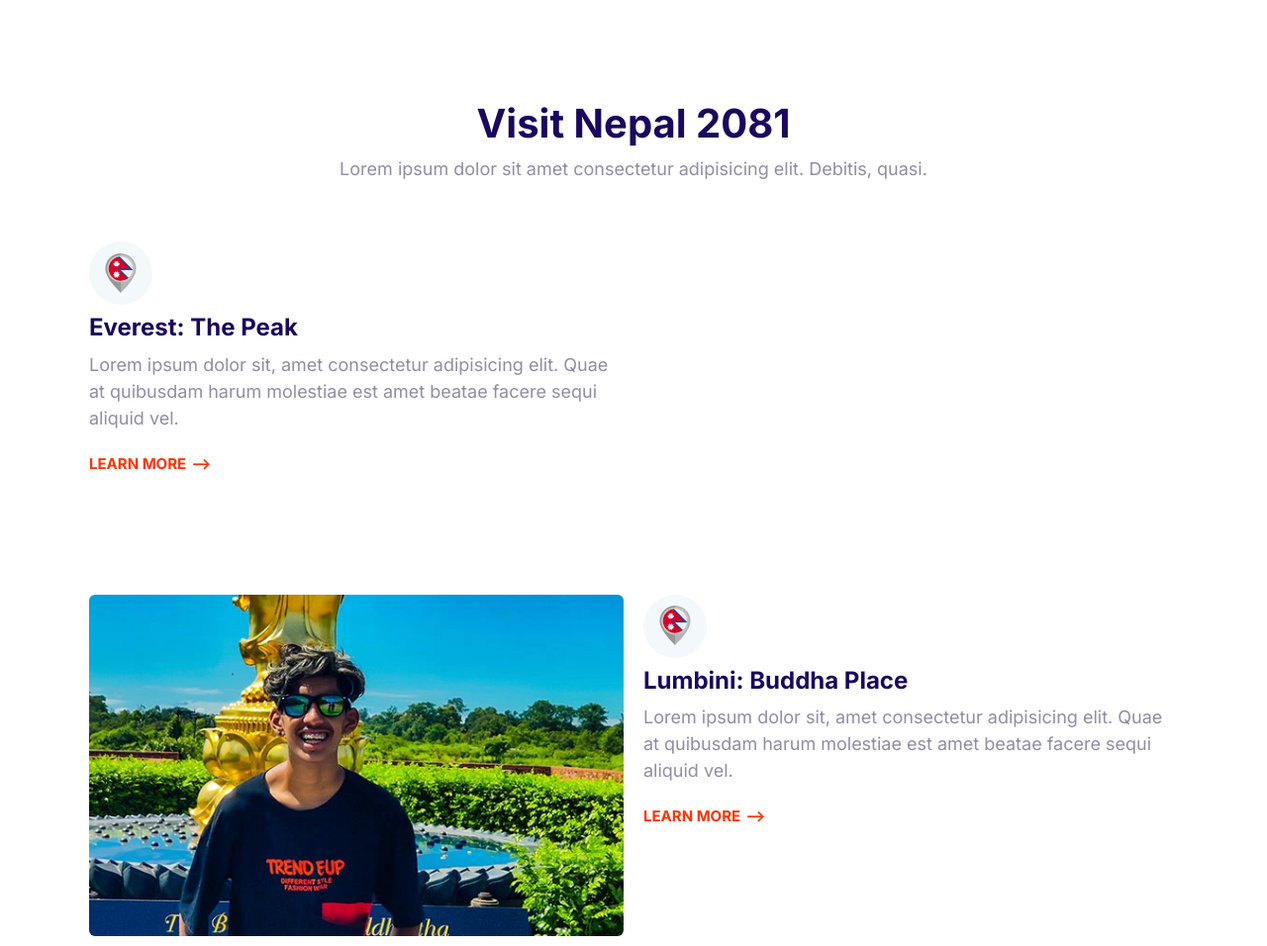
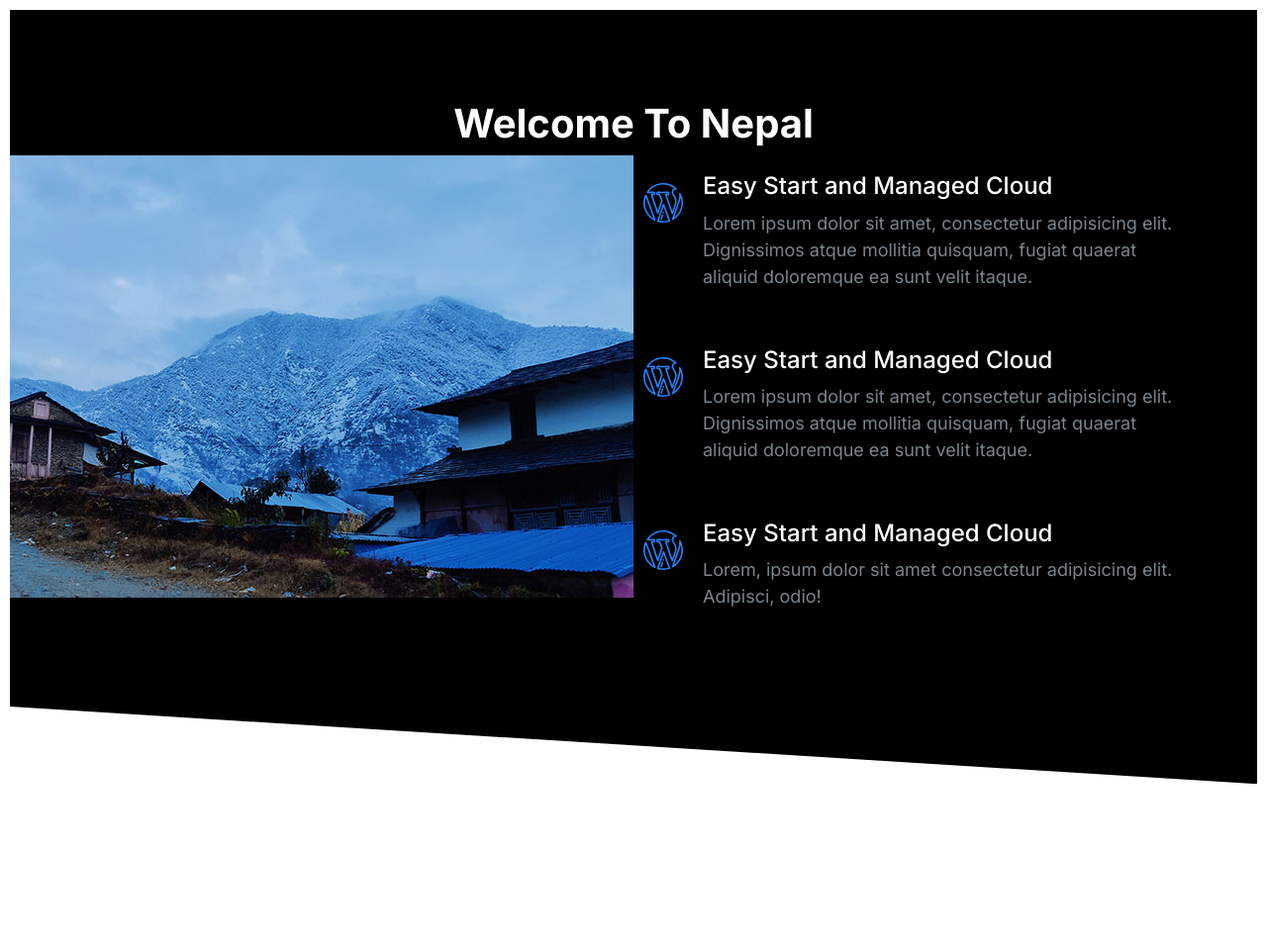
Before and after one commit to navin432/Npl, a plain HTML site: page index.html in a window 1280 px wide. Shown: the top 956 px of the page at 99% size. After the commit the page ends 802 px from the top, so only its background shows below. Drawn offline with Linux system fonts and the light colour scheme.

Commit message:
Building Showcase Block.

```diff
--- a/css/styles.css
+++ b/css/styles.css
@@ -16,6 +16,11 @@
 }
 
 /* Typography */
+
+::selection{
+    background:var(--color-primary) ;
+    color: #fff;
+}
 html{
     font-size: 62.5%;
 }
@@ -44,6 +49,7 @@
 
 h3{
     font-size: 3rem;
+    font-weight: 500;
 }
 
 p{
@@ -140,7 +146,6 @@
 .list{
     list-style: none;
     padding-left: 0;
-    color: var(--color-headings);
 }
 
 .list--inline .list__item{
@@ -151,6 +156,7 @@
 .list--tick{
     list-style-image: url(../images/tick.svg);
     padding-left: 3rem;
+    color: var(--color-headings);
 }
 
 .list--tick .list__item{
@@ -412,6 +418,7 @@
 /* Media */
 .media{
     display: flex;
+    margin-bottom: 4rem;
 }
 
 .media__title{
@@ -611,17 +618,20 @@
     color: #7b858b;
 }
 
-.block--dark .block__heading{
+.block--dark h1,
+.block--dark h2,
+.block--dark h3{
     color: #fff;
 }
 
 .block--skewed-right{
-    clip-path: polygon(0% 0%, 100% 0%, 100% 100%,0% 80%);
-    padding-bottom: calc(var(--padding-vertical)+ 4rem);
+    padding-bottom: calc(var(--padding-vertical) + 4rem);
+    clip-path: polygon(0% 0%, 100% 0%, 100% 100%,0% 90%);
 }
 .block--skewed-left{
-    clip-path: polygon(0% 0%, 100% 0%, 100% 80%,0% 100%);
-    padding-bottom: calc(var(--padding-vertical)+ 4rem);
+    padding-bottom: calc(var(--padding-vertical) + 4rem);
+    clip-path: polygon(0% 0%, 100% 0%, 100% 90%,0% 100%);
+
 }
 
 .container{
@@ -692,9 +702,6 @@
 }
 
 /* Hero */
-.hero{
-    clip-path: polygon(0% 0%, 100% 0%, 100% 90%,0% 100%);
-}
 
 .hero__tagline{
     font-size: 2rem;
@@ -781,3 +788,24 @@
         order: 2;
     }
 }
+
+/* Showcase Block */
+.block-showcase__image > img{
+    width: 100%;
+}
+.block-showcase .grid{
+    gap: 1rem;
+}
+@media screen and (min-width: 768px) {
+    .block-showcase .grid{
+        grid-template-columns: 50% 50%;
+    }
+
+    .block-showcase__image{
+        justify-self: end;
+    }
+    .block-showcase__image > img{
+        width: auto;
+        max-width: 700px;
+    }
+}
--- a/index.html
+++ b/index.html
@@ -11,71 +11,66 @@
     <link rel="stylesheet" href="css/styles.css">
 </head>
 <body>
-    <section class="block container">
+    <section class="block block--dark block--skewed-right block-showcase">
         <header class="block__header">
-            <h2>Visit Nepal 2081</h2>
-            <p>
-                Lorem ipsum dolor sit amet consectetur adipisicing elit. Debitis, quasi.
-            </p>
+            <h2>Welcome To Nepal</h2>
         </header>
-
-        <article class="grid grid--1x2 feature">
-            <div class="feature__content">
-                <span class="icon-container">
-                    <a href="/">
-                        <img class="logo-img"src="images/logo.svg" alt="">
-                    </a>
-                </span>
-                <h3 class="feature__heading">Everest: The Peak</h3>
-                <p>
-                    Lorem ipsum dolor sit, amet consectetur adipisicing elit. Quae at quibusdam harum molestiae est amet beatae facere sequi aliquid vel.
-                </p>
-                <a href="#" class="link-arrow">Learn More</a>
-            </div>
-            <picture>
-                <source type="image/webp" srcset="images/everest.webp 1x, images/everest@2x.webp 2x">
-                <source type="image/jpg" srcset="images/everest.jpg 1x, images/everest@2x.jpg 2x">
-                <img class="feature__image" src="images/everest@2x.jpg" alt="">
+        <div class="container grid grid--1x2">
+            <picture class="block-showcase__image">
+                <source type="image/jpg" srcset="images/mero-gau.jpg 1x, images/mero-gau@2x.jpg 2x">
+                <img  src="images/mero-gau@2x.jpg" alt="">
             </picture>
-        </article>
-        <article class="grid grid--1x2 feature">
-            <div class="feature__content">
-                <span class="icon-container">
-                    <a href="/">
-                        <img class="logo-img"src="images/logo.svg" alt="">
-                    </a>
-                </span>
-                <h3 class="feature__heading">Lumbini: Buddha Place</h3>
-                <p>
-                    Lorem ipsum dolor sit, amet consectetur adipisicing elit. Quae at quibusdam harum molestiae est amet beatae facere sequi aliquid vel.
-                </p>
-                <a href="#" class="link-arrow">Learn More</a>
-            </div>
-            <picture>
-                <source type="image/webp" srcset="images/lumbini.webp 1x, images/lumbini@2x.webp 2x">
-                <source type="image/jpg" srcset="images/cloud.jpg 1x, images/lumbini@2x.jpg 2x">
-                <img class="feature__image" src="images/lumbini.jpg" alt="">
-            </picture>
-        </article>
-        <article class="grid grid--1x2 feature">
-            <div class="feature__content">
-                <span class="icon-container">
-                    <a href="/">
-                        <img class="logo-img"src="images/logo.svg" alt="">
-                    </a>
-                </span>
-                <h3 class="feature__heading">Pokhara: Lakes and Lakes</h3>
-                <p>
-                    Lorem ipsum dolor sit, amet consectetur adipisicing elit. Quae at quibusdam harum molestiae est amet beatae facere sequi aliquid vel.
-                </p>
-                <a href="#" class="link-arrow">Learn More</a>
-            </div>
-            <picture>
-                <source type="image/webp" srcset="images/pokhara.webp 1x, images/pokhara@2x.webp 2x">
-                <source type="image/jpg" srcset="images/pokhara.jpg 1x, images/pokhara@2x.jpg 2x">
-                <img class="feature__image" src="images/pokhara@2x.jpg" alt="">
-            </picture>
-        </article>
+            <ul class="list">
+                <li>
+                    <div class="media">
+                    <div class="media__image">
+                        <svg class="icon icon--primary">
+                            <use xlink:href="images/sprite.svg#wordpress"></use>
+                        </svg>
+                    </div>
+                    <div class="media__body">
+                        <h3 class="media__title block__heading">
+                            Easy Start and Managed Cloud
+                        </h3>
+                        <p >
+                            Lorem ipsum dolor sit amet, consectetur adipisicing elit. Dignissimos atque mollitia quisquam, fugiat quaerat aliquid doloremque ea sunt velit itaque.
+                        </p>
+                    </div>
+                </li>
+                <li>
+                    <div class="media">
+                    <div class="media__image">
+                        <svg class="icon icon--primary">
+                            <use xlink:href="images/sprite.svg#wordpress"></use>
+                        </svg>
+                    </div>
+                    <div class="media__body">
+                        <h3 class="media__title block__heading">
+                            Easy Start and Managed Cloud
+                        </h3>
+                        <p >
+                            Lorem ipsum dolor sit amet, consectetur adipisicing elit. Dignissimos atque mollitia quisquam, fugiat quaerat aliquid doloremque ea sunt velit itaque.
+                        </p>
+                    </div>
+                </li>
+                <li>
+                    <div class="media">
+                    <div class="media__image">
+                        <svg class="icon icon--primary">
+                            <use xlink:href="images/sprite.svg#wordpress"></use>
+                        </svg>
+                    </div>
+                    <div class="media__body">
+                        <h3 class="media__title block__heading">
+                            Easy Start and Managed Cloud
+                        </h3>
+                        <p >
+                            Lorem, ipsum dolor sit amet consectetur adipisicing elit. Adipisci, odio!
+                        </p>
+                    </div>
+                </li>
+                </ul>
+        </div>
     </section>
     <script src="js/main.js"></script>
 </body>
```
Also changed, not shown: components/showcase-block.html (added, +61 -0 lines), images/mero-gau.jpg (added), images/mero-gau@2x.jpg (added).
